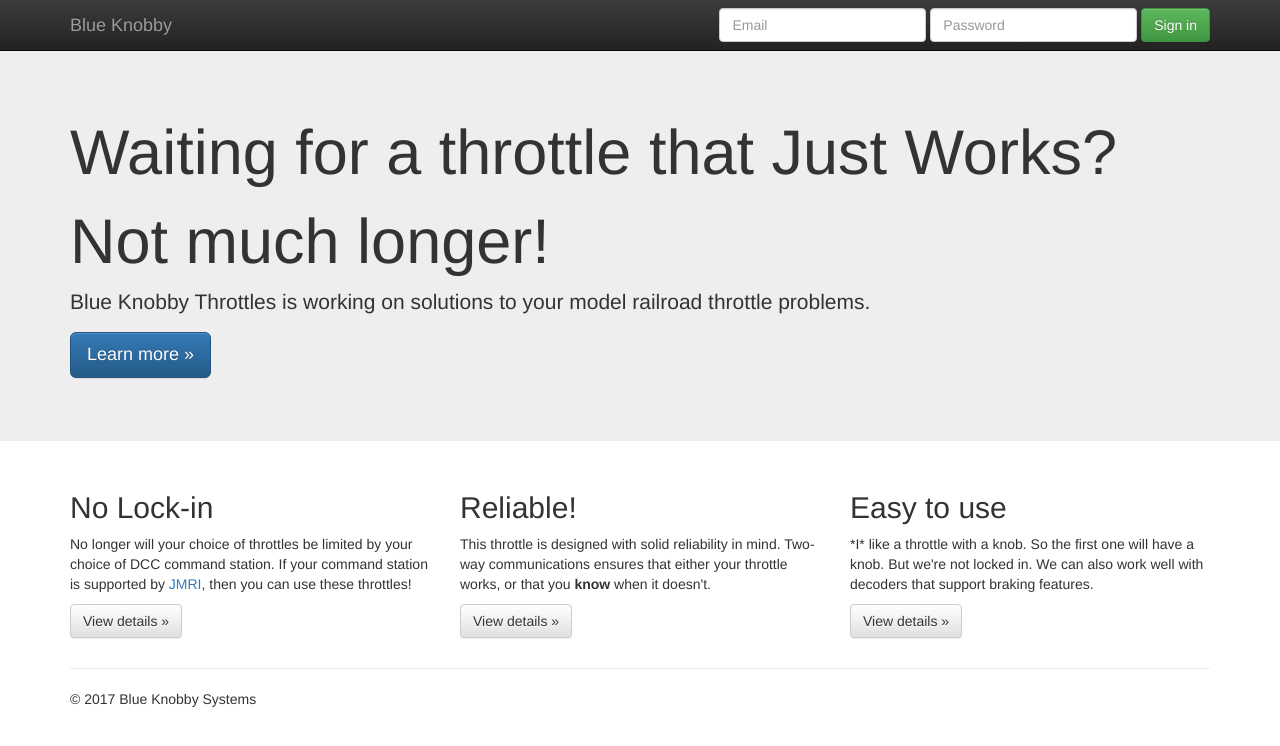
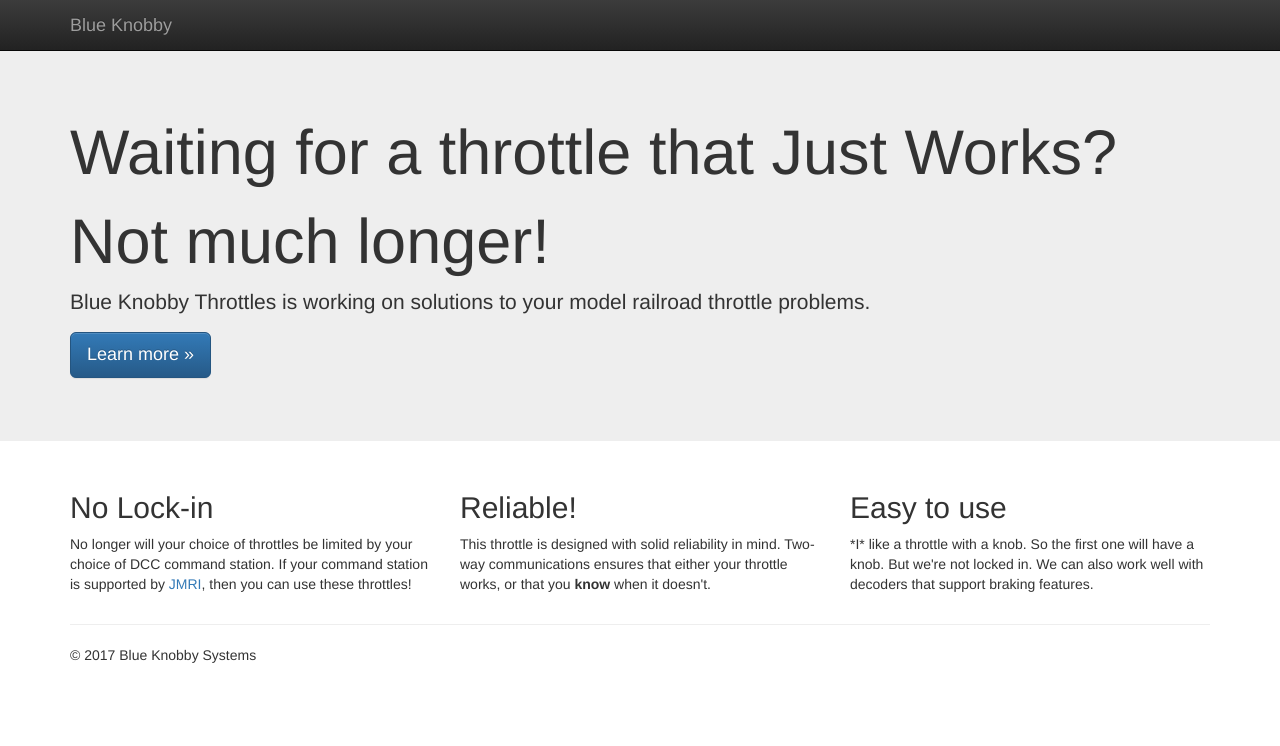
Before and after one commit to blueknobby/blueknobby.github.io, a plain HTML site: page index.html in a window 1280 px wide. Drawn offline with nearby package versions, Linux system fonts and the light colour scheme.

Commit message:
remove buttons for now

```diff
--- a/index.html
+++ b/index.html
@@ -39,15 +39,6 @@
           <a class="navbar-brand" href="#">Blue Knobby</a>
         </div>
         <div id="navbar" class="navbar-collapse collapse">
-          <form class="navbar-form navbar-right" role="form">
-            <div class="form-group">
-              <input type="text" placeholder="Email" class="form-control">
-            </div>
-            <div class="form-group">
-              <input type="password" placeholder="Password" class="form-control">
-            </div>
-            <button type="submit" class="btn btn-success">Sign in</button>
-          </form>
         </div><!--/.navbar-collapse -->
       </div>
     </nav>
@@ -71,21 +62,18 @@
 	  choice of DCC command station.  If your command station is
 	  supported by <a href="http://jmri.org/">JMRI</a>, then you can
 	  use these throttles! </p>
-          <p><a class="btn btn-default" href="#" role="button">View details &raquo;</a></p>
         </div>
         <div class="col-md-4">
           <h2>Reliable!</h2>
 	  <p>This throttle is designed with solid reliability in mind.
 	  Two-way communications ensures that either your throttle works,
 	  or that you <b>know</b> when it doesn't.</p>
-          <p><a class="btn btn-default" href="#" role="button">View details &raquo;</a></p>
        </div>
         <div class="col-md-4">
           <h2>Easy to use</h2>
           <p>*I* like a throttle with a knob. So the first one will have a
           knob.   But we're not locked in.  We can also work well with
           decoders that support braking features.</p>
-          <p><a class="btn btn-default" href="#" role="button">View details &raquo;</a></p>
         </div>
       </div>
 
```
